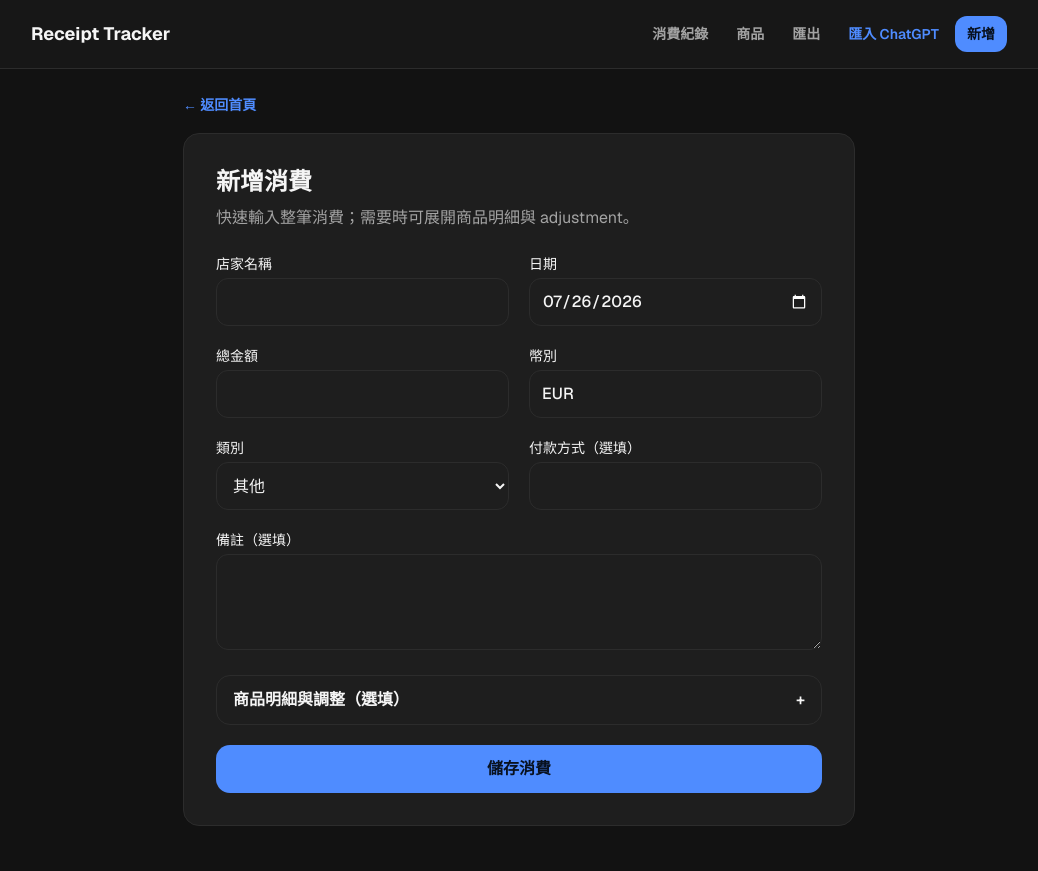
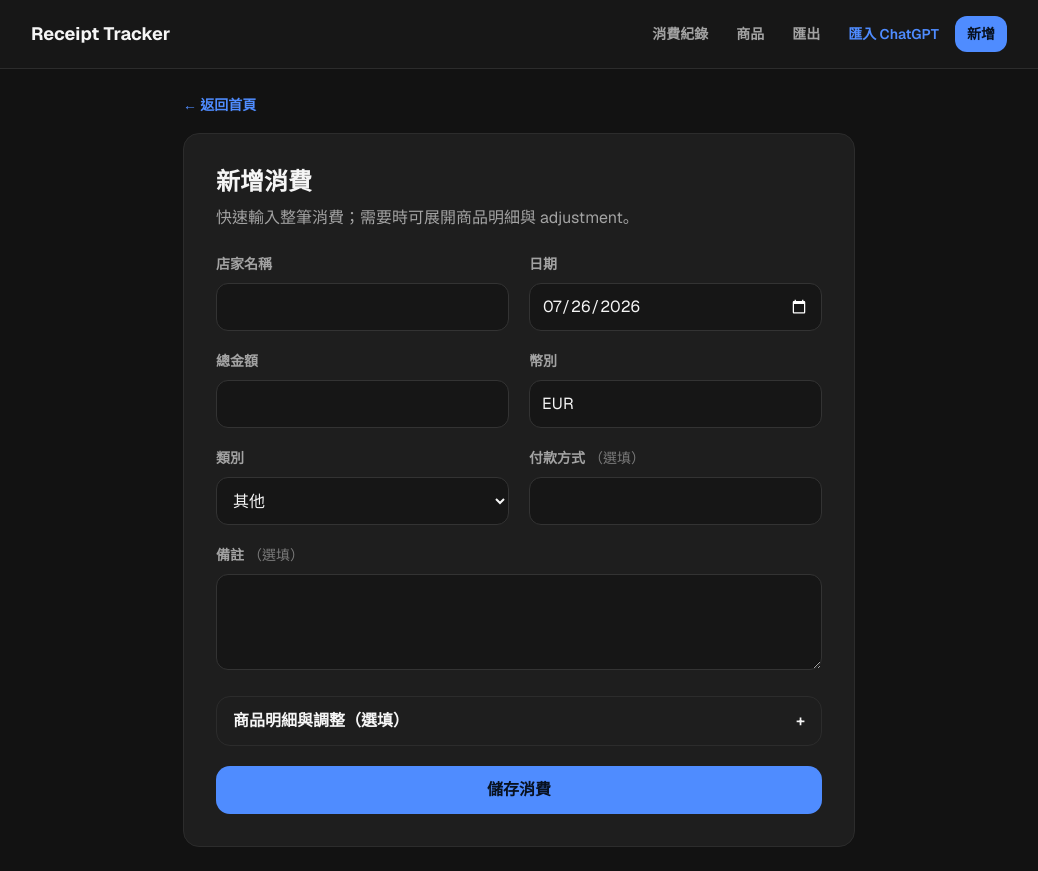
Before and after one commit to S-J-Lin/receipt-expense-tracker, a Next.js app: page /expenses/new in a window 1280 px wide. Shown: the whole page, without its empty margins (121-1159 px from the left). Before the commit the page ends 850 px from the top, so only its background shows below. Built offline with nearby package versions, Linux system fonts and the light colour scheme.

Commit message:
fix: improve dark form hierarchy

```diff
--- a/src/app/expenses/page.tsx
+++ b/src/app/expenses/page.tsx
@@ -22,7 +22,7 @@ export default async function ExpensesPage({ searchParams }: { searchParams: Pro
       <form className="grid gap-3 rounded-3xl border border-slate-200 bg-white p-4 shadow-sm sm:grid-cols-4" method="get">
         <label className="text-sm font-medium text-slate-700">月份<input className="mt-1 min-h-11 w-full rounded-xl border border-slate-300 px-3" defaultValue={month} name="month" type="month" /></label>
         <label className="text-sm font-medium text-slate-700">類別<select className="mt-1 min-h-11 w-full rounded-xl border border-slate-300 px-3" defaultValue={category ?? ""} name="category"><option value="">全部類別</option>{EXPENSE_CATEGORIES.map((item) => <option key={item}>{item}</option>)}</select></label>
-        <label className="text-sm font-medium text-slate-700 sm:col-span-2">搜尋店家<div className="mt-1 flex gap-2"><input className="min-h-11 min-w-0 flex-1 rounded-xl border border-slate-300 px-3" defaultValue={query} name="query" placeholder="例如 REWE" /><button className="rounded-xl bg-slate-900 px-4 font-semibold text-white" type="submit">搜尋</button></div></label>
+        <label className="form-label sm:col-span-2">搜尋店家<div className="mt-2 flex gap-2"><input className="min-h-11 min-w-0 flex-1 rounded-xl border border-slate-300 px-3" defaultValue={query} name="query" placeholder="例如 REWE" /><button className="rounded-xl bg-slate-900 px-4 font-semibold text-white" type="submit">搜尋</button></div></label>
       </form>
       {result.error ? <p className="rounded-2xl border border-red-200 bg-red-50 p-4 text-red-800" role="alert">{result.error}</p> : expenses.length === 0 ? <div className="rounded-3xl border border-slate-200 bg-white p-8 text-center text-slate-600">找不到符合條件的消費。</div> : (
         <ul className="divide-y divide-slate-100 overflow-hidden rounded-3xl border border-slate-200 bg-white shadow-sm">{expenses.map((expense) => (
--- a/src/app/globals.css
+++ b/src/app/globals.css
@@ -12,6 +12,11 @@
   --success: #22c55e;
   --warning: #f59e0b;
   --error: #ef4444;
+  --field-background: #161616;
+  --field-border: #333333;
+  --field-border-hover: #444444;
+  --field-placeholder: #6b7280;
+  --field-optional: #7a7a7a;
   --mobile-nav-height: 3.5rem;
   --mobile-nav-gap: 1.5rem;
 }
@@ -59,8 +64,39 @@ body > header, body > main { position: relative; z-index: 1; }
 .bg-red-50 { background-color: rgb(239 68 68 / 10%); }
 .border-red-200, .border-red-300 { border-color: rgb(239 68 68 / 38%); }
 .text-red-600, .text-red-700, .text-red-800, .text-red-950 { color: #fca5a5; }
-input, textarea, select { background-color: var(--background-secondary); color: var(--foreground); border-color: var(--border); }
-input::placeholder, textarea::placeholder { color: #737373; }
+input:not([type="checkbox"]):not([type="radio"]):not([type="file"]), textarea, select {
+  min-width: 0;
+  background-color: var(--field-background) !important;
+  color: var(--foreground);
+  border-color: var(--field-border) !important;
+  font-size: 1rem;
+  font-weight: 400;
+}
+input:not([type="checkbox"]):not([type="radio"]):not([type="file"]):hover, textarea:hover, select:hover { border-color: var(--field-border-hover) !important; }
+input:not([type="checkbox"]):not([type="radio"]):not([type="file"]):focus, textarea:focus, select:focus {
+  border-color: var(--accent) !important;
+  box-shadow: 0 0 0 3px rgb(79 140 255 / 18%) !important;
+  outline: none;
+}
+input::placeholder, textarea::placeholder { color: var(--field-placeholder); font-style: normal; opacity: 1; }
+select, select option { color: var(--foreground); background-color: var(--field-background); }
+label:has(> input:not([type="checkbox"]):not([type="radio"]):not([type="file"])),
+label:has(> textarea),
+label:has(> select), .form-label {
+  color: var(--foreground-secondary);
+  font-size: .875rem;
+  font-weight: 600;
+}
+label:has(> input:not([type="checkbox"]):not([type="radio"]):not([type="file"])) > input,
+label:has(> textarea) > textarea,
+label:has(> select) > select { margin-top: .5rem; }
+label:has(> input, > textarea, > select) > span:first-child:not(.form-optional):not(.text-red-600) { color: var(--foreground-secondary); font-size: .875rem; font-weight: 600; }
+.form-optional { margin-left: .25rem; color: var(--field-optional); font-weight: 400; }
+.form-error { margin-top: .375rem; color: #f87171; font-size: .875rem; font-weight: 500; }
+input[aria-invalid="true"], textarea[aria-invalid="true"], select[aria-invalid="true"],
+input:user-invalid, textarea:user-invalid, select:user-invalid { border-color: var(--error) !important; }
+input:disabled, textarea:disabled, select:disabled { cursor: not-allowed; background-color: #101010 !important; color: #666666; border-color: #252525 !important; opacity: 1; }
+input:read-only:not(:disabled), textarea:read-only:not(:disabled) { background-color: #1a1a1a !important; color: #d4d4d4; border-style: dashed; }
 button, a, [role="button"] { transition: color 160ms ease, background-color 160ms ease, border-color 160ms ease, transform 160ms ease; }
 button:not(:disabled):hover, a:hover { transform: translateY(-1px); }
 section, article { transition: border-color 180ms ease, background-color 180ms ease; }
--- a/src/components/chatgpt-import-form.tsx
+++ b/src/components/chatgpt-import-form.tsx
@@ -8,6 +8,7 @@ import { formatMoneyFromCents, moneyToCents } from "@/lib/money";
 import { EXPENSE_CATEGORIES } from "@/types/expense";
 import type { ChatGPTImport } from "@/types/chatgpt-import";
 import { CLIPBOARD_DENIED_MESSAGE, OFFLINE_MESSAGE } from "@/lib/pwa-config";
+import { FormLabelText } from "@/components/form-label-text";
 
 const fieldClass = "min-h-11 w-full rounded-xl border border-slate-300 bg-white px-3 py-2 text-slate-950 outline-none focus:border-indigo-500 focus:ring-2 focus:ring-indigo-200";
 
@@ -98,5 +99,5 @@ export function ChatGPTImportForm() {
   );
 }
 
-function Field({ children, label }: { children: React.ReactNode; label: string }) { return <label className="block text-sm font-medium text-slate-700"><span className="mb-1 block">{label}</span>{children}</label>; }
+function Field({ children, label }: { children: React.ReactNode; label: string }) { return <label className="block"><span className="block"><FormLabelText label={label} /></span>{children}</label>; }
 function CategorySelect({ onChange, value }: { onChange: (value: (typeof EXPENSE_CATEGORIES)[number]) => void; value: (typeof EXPENSE_CATEGORIES)[number] }) { return <select className={fieldClass} onChange={(event) => onChange(event.target.value as (typeof EXPENSE_CATEGORIES)[number])} value={value}>{EXPENSE_CATEGORIES.map((category) => <option key={category}>{category}</option>)}</select>; }
--- a/src/components/expense-form.tsx
+++ b/src/components/expense-form.tsx
@@ -18,7 +18,7 @@ type Props = {
 };
 
 function FieldError({ errors }: { errors?: string[] }) {
-  return errors?.length ? <p className="mt-1 text-sm text-red-600">{errors[0]}</p> : null;
+  return errors?.length ? <p className="form-error">{errors[0]}</p> : null;
 }
 
 const fieldClass = "mt-2 min-h-12 w-full rounded-xl border border-slate-300 bg-white px-3 py-2 text-base text-slate-950 outline-none focus:border-indigo-500 focus:ring-2 focus:ring-indigo-100";
@@ -30,37 +30,37 @@ export function ExpenseForm({ action, expense, initialValues, receiptKind, recei
     <form action={formAction} className="space-y-5">
       {state.message && <p className="rounded-2xl border border-red-200 bg-red-50 p-4 text-sm text-red-800" role="alert">{state.message}</p>}
       <label className="block font-medium text-slate-800">店家名稱 <span className="text-red-600">*</span>
-        <input className={fieldClass} defaultValue={values?.merchant ?? initialValues?.merchant ?? expense?.merchant ?? ""} name="merchant" required />
+        <input aria-invalid={Boolean(state.errors?.merchant)} className={fieldClass} defaultValue={values?.merchant ?? initialValues?.merchant ?? expense?.merchant ?? ""} name="merchant" required />
         <FieldError errors={state.errors?.merchant} />
       </label>
       <div className="grid gap-5 sm:grid-cols-2">
         <label className="block font-medium text-slate-800">日期 <span className="text-red-600">*</span>
-          <input className={fieldClass} defaultValue={values?.expense_date ?? initialValues?.expense_date ?? expense?.expense_date ?? today} name="expense_date" required type="date" />
+          <input aria-invalid={Boolean(state.errors?.expense_date)} className={fieldClass} defaultValue={values?.expense_date ?? initialValues?.expense_date ?? expense?.expense_date ?? today} name="expense_date" required type="date" />
           <FieldError errors={state.errors?.expense_date} />
         </label>
         <label className="block font-medium text-slate-800">金額 <span className="text-red-600">*</span>
-          <input className={fieldClass} defaultValue={values?.amount ?? initialValues?.amount ?? (expense ? expense.amount.toFixed(2) : "")} inputMode="decimal" min="0.01" name="amount" placeholder="23.47" required step="0.01" type="number" />
+          <input aria-invalid={Boolean(state.errors?.amount)} className={fieldClass} defaultValue={values?.amount ?? initialValues?.amount ?? (expense ? expense.amount.toFixed(2) : "")} inputMode="decimal" min="0.01" name="amount" placeholder="23.47" required step="0.01" type="number" />
           <FieldError errors={state.errors?.amount} />
         </label>
       </div>
       <div className="grid gap-5 sm:grid-cols-2">
         <label className="block font-medium text-slate-800">幣別 <span className="text-red-600">*</span>
-          <input className={fieldClass} defaultValue={values?.currency ?? initialValues?.currency ?? expense?.currency ?? "EUR"} maxLength={3} name="currency" required />
+          <input aria-invalid={Boolean(state.errors?.currency)} className={fieldClass} defaultValue={values?.currency ?? initialValues?.currency ?? expense?.currency ?? "EUR"} maxLength={3} name="currency" required />
           <FieldError errors={state.errors?.currency} />
         </label>
         <label className="block font-medium text-slate-800">類別 <span className="text-red-600">*</span>
-          <select className={fieldClass} defaultValue={values?.category ?? initialValues?.category ?? expense?.category ?? "其他"} name="category" required>
+          <select aria-invalid={Boolean(state.errors?.category)} className={fieldClass} defaultValue={values?.category ?? initialValues?.category ?? expense?.category ?? "其他"} name="category" required>
             {EXPENSE_CATEGORIES.map((category) => <option key={category} value={category}>{category}</option>)}
           </select>
           <FieldError errors={state.errors?.category} />
         </label>
       </div>
-      <label className="block font-medium text-slate-800">付款方式
-        <input className={fieldClass} defaultValue={values?.payment_method ?? initialValues?.payment_method ?? expense?.payment_method ?? ""} name="payment_method" placeholder="例如 Wise、Visa、現金" />
+      <label className="block">付款方式 <span className="form-optional">（選填）</span>
+        <input aria-invalid={Boolean(state.errors?.payment_method)} className={fieldClass} defaultValue={values?.payment_method ?? initialValues?.payment_method ?? expense?.payment_method ?? ""} name="payment_method" placeholder="例如 Wise、Visa、現金" />
         <FieldError errors={state.errors?.payment_method} />
       </label>
-      <label className="block font-medium text-slate-800">備註
-        <textarea className={`${fieldClass} min-h-28 resize-y`} defaultValue={values?.notes ?? initialValues?.notes ?? expense?.notes ?? ""} maxLength={1000} name="notes" />
+      <label className="block">備註 <span className="form-optional">（選填）</span>
+        <textarea aria-invalid={Boolean(state.errors?.notes)} className={`${fieldClass} min-h-28 resize-y`} defaultValue={values?.notes ?? initialValues?.notes ?? expense?.notes ?? ""} maxLength={1000} name="notes" />
         <FieldError errors={state.errors?.notes} />
       </label>
       <ReceiptAttachmentField currentKind={receiptKind} currentUrl={receiptUrl} expenseId={expense?.id} sessionId={sessionId} />
--- /dev/null
+++ b/src/components/form-label-text.tsx
@@ -0,0 +1,5 @@
+export function FormLabelText({ label }: { label: string }) {
+  const optional = label.endsWith("（選填）");
+  if (!optional) return <>{label}</>;
+  return <>{label.slice(0, -4)}<span className="form-optional">（選填）</span></>;
+}
--- a/src/components/itemized-expense-editor.tsx
+++ b/src/components/itemized-expense-editor.tsx
@@ -7,6 +7,7 @@ import { normalizeProductAlias } from "@/lib/product-aliases";
 import { EXPENSE_CATEGORIES, type ExpenseWithDetails, type ProductAlias } from "@/types/expense";
 import type { ChatGPTImportAdjustment, ChatGPTImportItem } from "@/types/chatgpt-import";
 import { OFFLINE_MESSAGE } from "@/lib/pwa-config";
+import { FormLabelText } from "@/components/form-label-text";
 
 const field = "min-h-11 w-full rounded-xl border border-slate-300 px-3 py-2 text-slate-950";
 type Draft = { merchant: string; expense_date: string; currency: string; total_amount: number;
@@ -52,5 +53,5 @@ export function ItemizedExpenseEditor({ aliases, expense }: { aliases: ProductAl
 }
 
 type ItemizedEditResult = Awaited<ReturnType<typeof saveItemizedExpenseAction>>;
-function Field({ label, children }: { label: string; children: React.ReactNode }) { return <label className="block text-sm font-medium text-slate-700"><span className="mb-1 block">{label}</span>{children}</label>; }
+function Field({ label, children }: { label: string; children: React.ReactNode }) { return <label className="block"><span className="block"><FormLabelText label={label} /></span>{children}</label>; }
 function Category({ value, onChange, disabled = false }: { value: (typeof EXPENSE_CATEGORIES)[number]; onChange: (value: (typeof EXPENSE_CATEGORIES)[number]) => void; disabled?: boolean }) { return <select className={field} disabled={disabled} value={value} onChange={(e) => onChange(e.target.value as (typeof EXPENSE_CATEGORIES)[number])}>{EXPENSE_CATEGORIES.map((category) => <option key={category}>{category}</option>)}</select>; }
--- a/src/components/manual-expense-form.tsx
+++ b/src/components/manual-expense-form.tsx
@@ -6,13 +6,14 @@ import { formatMoneyFromCents } from "@/lib/money";
 import { EXPENSE_CATEGORIES, type ExpenseCategory } from "@/types/expense";
 import type { ManualExpensePayload } from "@/lib/manual-expense-schema";
 import { OFFLINE_MESSAGE } from "@/lib/pwa-config";
+import { FormLabelText } from "@/components/form-label-text";
 
 const field = "mt-1 min-h-12 w-full rounded-xl border border-slate-300 bg-white px-3 py-2 text-base outline-none focus:border-indigo-500 focus:ring-2 focus:ring-indigo-100";
 type Item = NonNullable<ManualExpensePayload["items"]>[number];
 type Adjustment = NonNullable<ManualExpensePayload["adjustments"]>[number];
 
 function Label({ children, title }: { children: React.ReactNode; title: string }) {
-  return <label className="block text-sm font-medium text-slate-800">{title}{children}</label>;
+  return <label className="block"><span className="block"><FormLabelText label={title} /></span>{children}</label>;
 }
 
 function Category({ value, onChange }: { value?: ExpenseCategory; onChange: (value: ExpenseCategory) => void }) {
```
Also changed, not shown: 2 other files (tests, documents, lock files or other folders).
